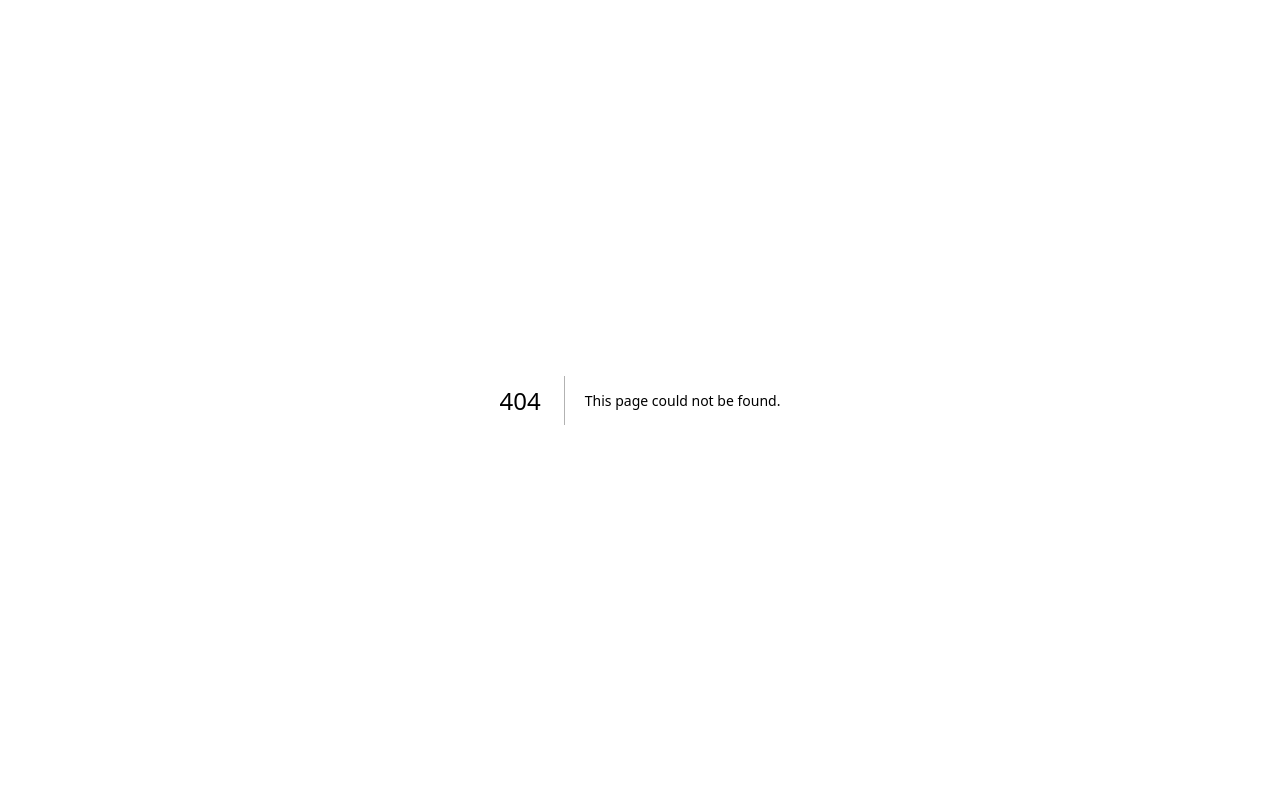
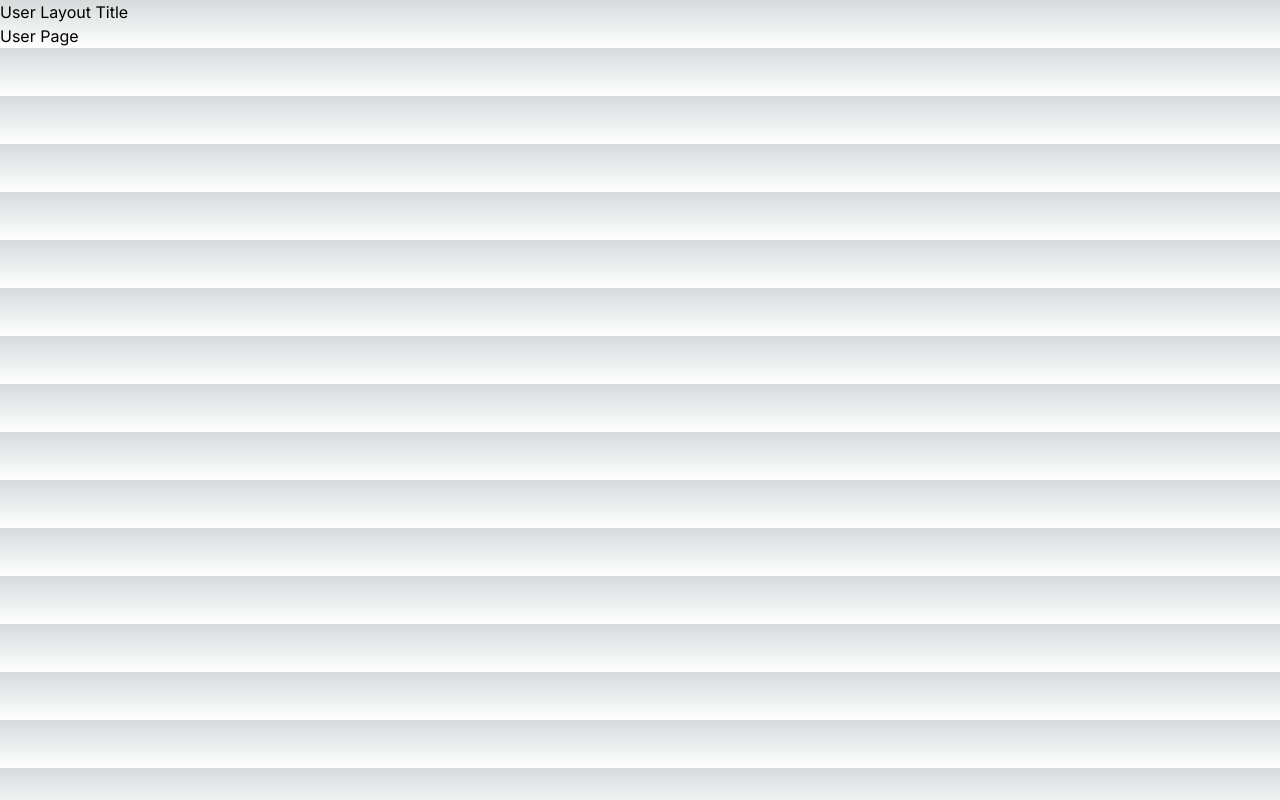
Before and after one commit to LY20200622/next-learn, a Next.js app: page /user in a window 1280 px wide. Before the commit this address had no page. Built offline with nearby package versions, Linux system fonts and the light colour scheme.

Commit message:
feat: Routing 提交

```diff
--- /dev/null
+++ b/src/app/user/layout.tsx
@@ -0,0 +1,16 @@
+import React, { ReactNode } from "react";
+
+interface ILayoutProps {
+  children: ReactNode;
+}
+
+function Layout({ children }: ILayoutProps) {
+  return (
+    <div>
+      <div>User Layout Title</div>
+      <div>{children}</div>
+    </div>
+  );
+}
+
+export default Layout;
--- /dev/null
+++ b/src/app/user/page.tsx
@@ -0,0 +1,9 @@
+import React from "react";
+
+interface IUserPageProps {}
+
+function UserPage({}: IUserPageProps) {
+  return <div>User Page</div>;
+}
+
+export default UserPage;
--- /dev/null
+++ b/src/app/user/settings/page.tsx
@@ -0,0 +1,9 @@
+import React from "react";
+
+interface ISettingsProps {}
+
+function Settings({}: ISettingsProps) {
+  return <div>Settings Page</div>;
+}
+
+export default Settings;
```
